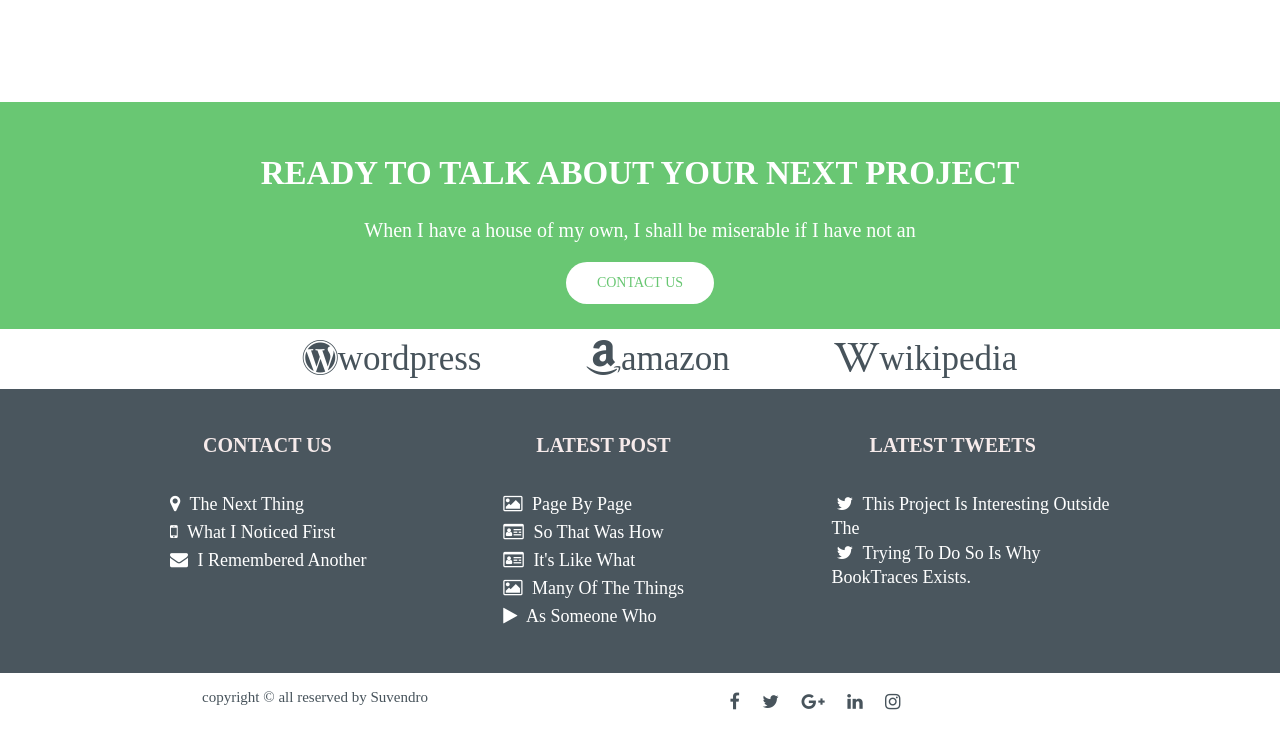
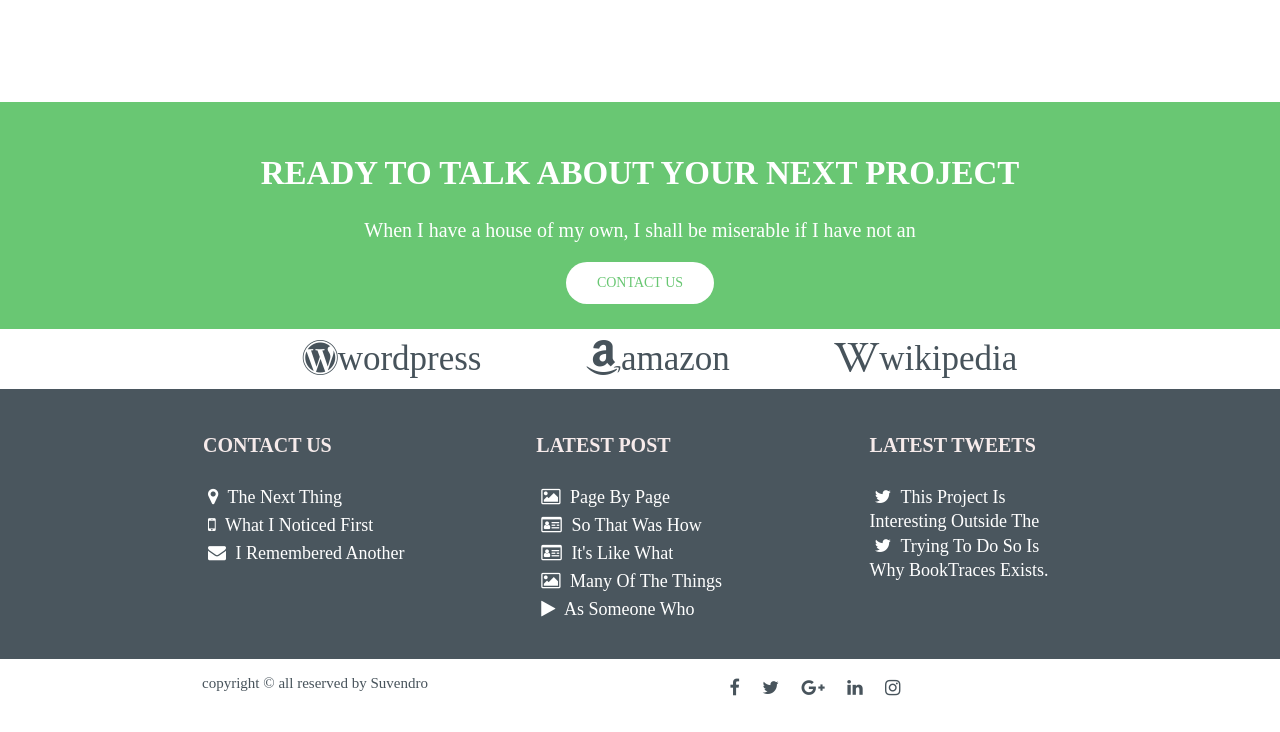
Before and after one commit to Suvendro/suvendro12, a plain HTML site: page index.html in a window 1280 px wide. Shown: the part 2165-2897 px from the top of the page. Drawn offline with Linux system fonts and the light colour scheme.

Commit message:
Update style.css

```diff
--- a/css/style.css
+++ b/css/style.css
@@ -472,7 +472,6 @@ padding: 18px;
 }
 .footer-part ul{
 	    padding: 0 45px;
-padding: 7px;
 }
 .footer-part ul li{
 	list-style: none;
```
